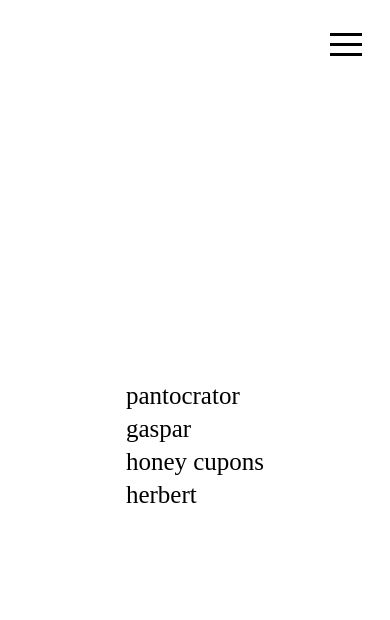
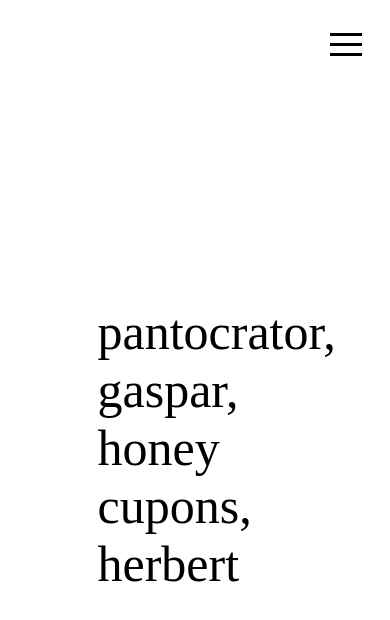
Before and after one commit to SantiagoMC52/yannickpalahi, a React (Create React App) app: page /projects in a window 390 px wide. Shown: the top 620 px of the page. Built offline with nearby package versions, Linux system fonts and the light colour scheme.

Commit message:
Add media query in projects component

```diff
--- a/src/components/Projects/index.jsx
+++ b/src/components/Projects/index.jsx
@@ -15,15 +15,15 @@ const Projects = () => {
 
   return (
     <section className="list-container">
-      <ul>
+      <div>
         {
           projects.map((project) => (
             <Link to={`/detail/${project.id}`}>
-              <li key={project.id}>{project.name}</li>
+              <span key={project.id}>{project.name}</span>
             </Link>
           ))
         }
-      </ul>
+      </div>
     </section>
   );
 };
--- a/src/components/Projects/projects.scss
+++ b/src/components/Projects/projects.scss
@@ -14,17 +14,36 @@
     align-items: center;
     height: 90vh;
 
-    ul {
-        list-style: none;
-        font-size: 25px;
+    div {
+        @include flexbox(row, null);
+        flex-wrap: wrap;
+        width: 50%;
+        font-size: 100px;
 
         a {
             text-decoration: none;
             color: $main-color;
         }
-
-        li {
-            margin-bottom: 5px;
+        span{
+            margin-right: 15px;
         }
     }
 }
+
+@media (max-width: 416px) {
+    .list-container {
+        @include flexbox(column, center);
+        align-items: center;
+        height: 90vh;
+
+        div {
+            @include flexbox(row, null);
+            font-size: 50px;
+
+            a {
+                text-decoration: none;
+                color: $main-color;
+            }
+        }
+    }
+}
--- a/src/constants/projects-mock.js
+++ b/src/constants/projects-mock.js
@@ -1,19 +1,19 @@
 const PROJECTS = [
   {
     id: 1,
-    name: 'pantocrator',
+    name: 'pantocrator,',
     client: 'ADIDAS',
     link: 'https://player.vimeo.com/video/447083641?badge=0&autopause=0&player_id=0&app_id=58479'
   },
   {
     id: 2,
-    name: 'gaspar',
+    name: 'gaspar,',
     client: 'EMMA Agency',
     link: 'https://player.vimeo.com/video/461749664?badge=0&autopause=0&player_id=0&app_id=58479'
   },
   {
     id: 3,
-    name: 'honey cupons',
+    name: 'honey cupons,',
     client: 'lorem ipsum',
     link: 'https://player.vimeo.com/video/461749664?badge=0&autopause=0&player_id=0&app_id=58479'
   },
```
